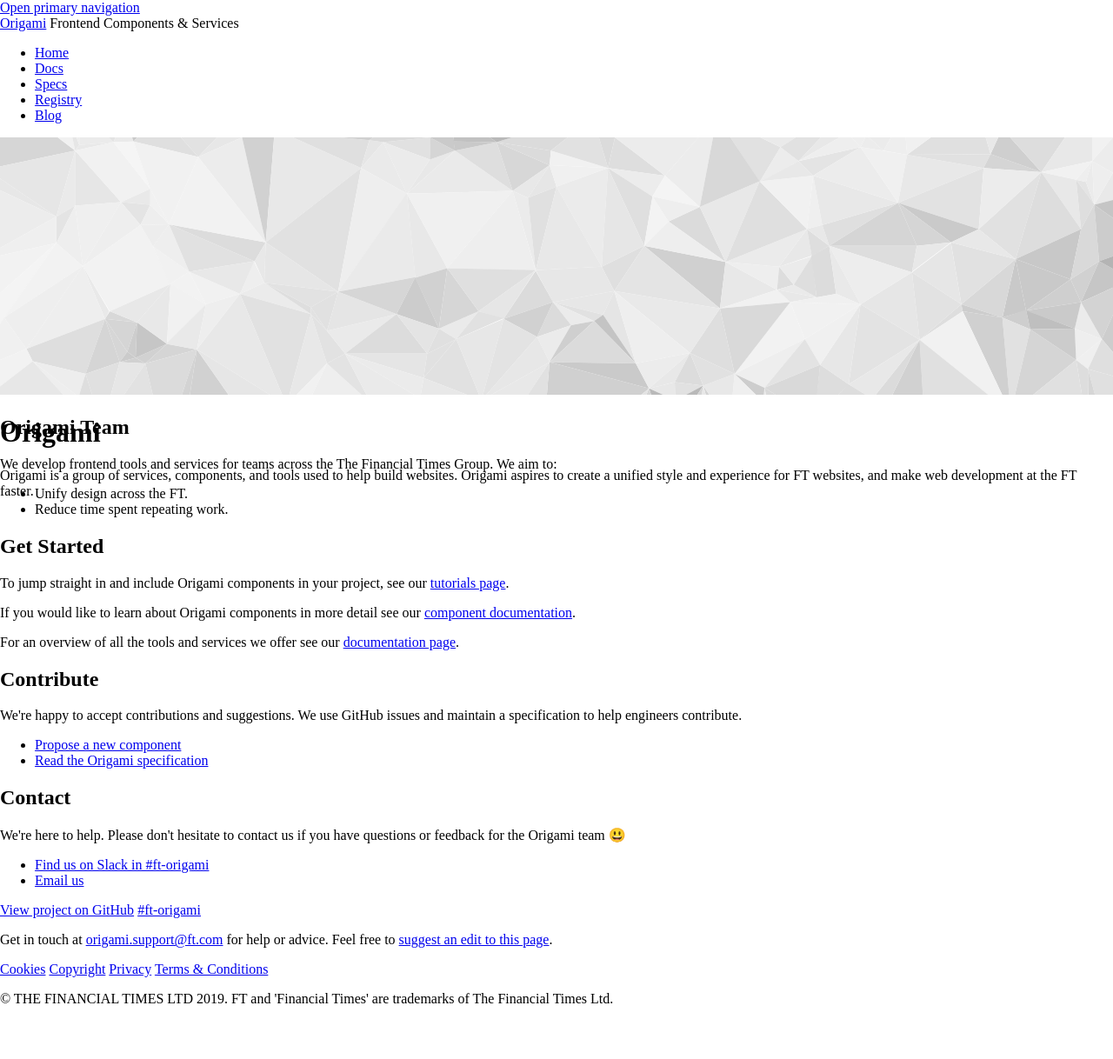
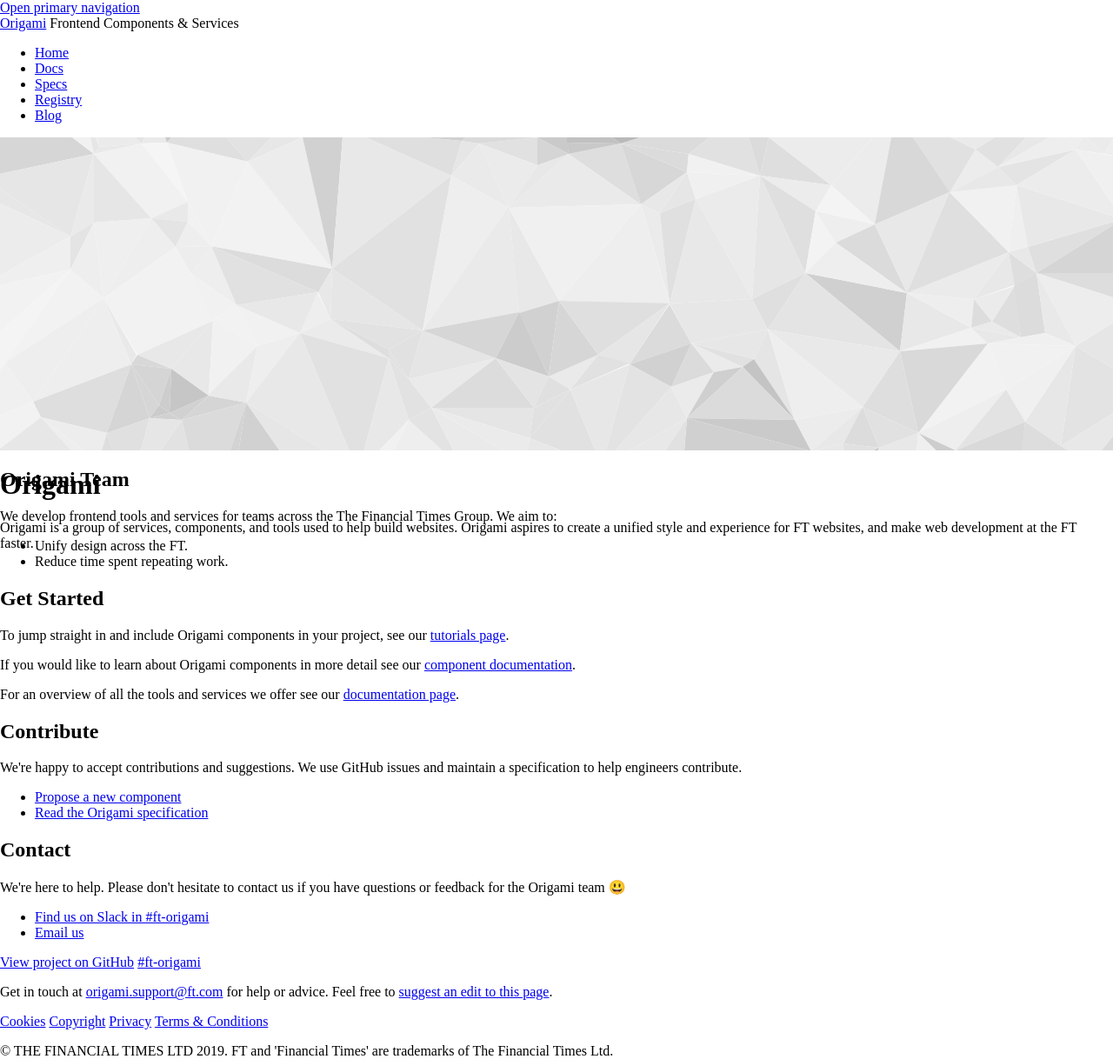
Before and after one commit to Financial-Times/origami-website, a Jekyll site: the page built from pages/home.html, in a window 1280 px wide. Shown: the whole page at 87% size. Built offline with Jekyll 4.4.1, drawn with Linux system fonts in a browser that asks for light colours; a style sheet for code colours, icons or effects is not loaded; before the commit the page ends 1158 px from its top, so only the background shows below that; grey boxes are pictures that could not be loaded.

Commit message:
add media querys for mobile and reduced motion

```diff
--- a/assets/main.scss
+++ b/assets/main.scss
@@ -44,6 +44,15 @@ table.o-manifest__table {
 	width: auto;
 }
 
+.o-layout__hero:before {
+	background-image: url('./images/home-page-hero.jpg');
+}
+
+svg {
+	display: none;
+}
+
+@media (prefers-reduced-motion: no-preference) and (min-width: 490px) {
 	.o-website__hero--home {
 		padding: 0;
 
@@ -52,13 +61,16 @@ table.o-manifest__table {
 		}
 
 		svg {
+			display: block;
 			width: 100vw;
+			min-height: 40vh;
 		}
 	}
 
 	.o-website__hero--text {
 		position: absolute;
 		pointer-events: none;
+	}
 }
 
 
```
Also changed, not shown: _includes/hero-image.svg, assets/images/home-page-hero.jpg (added). Lines whose indentation alone changed are shown as unchanged.
